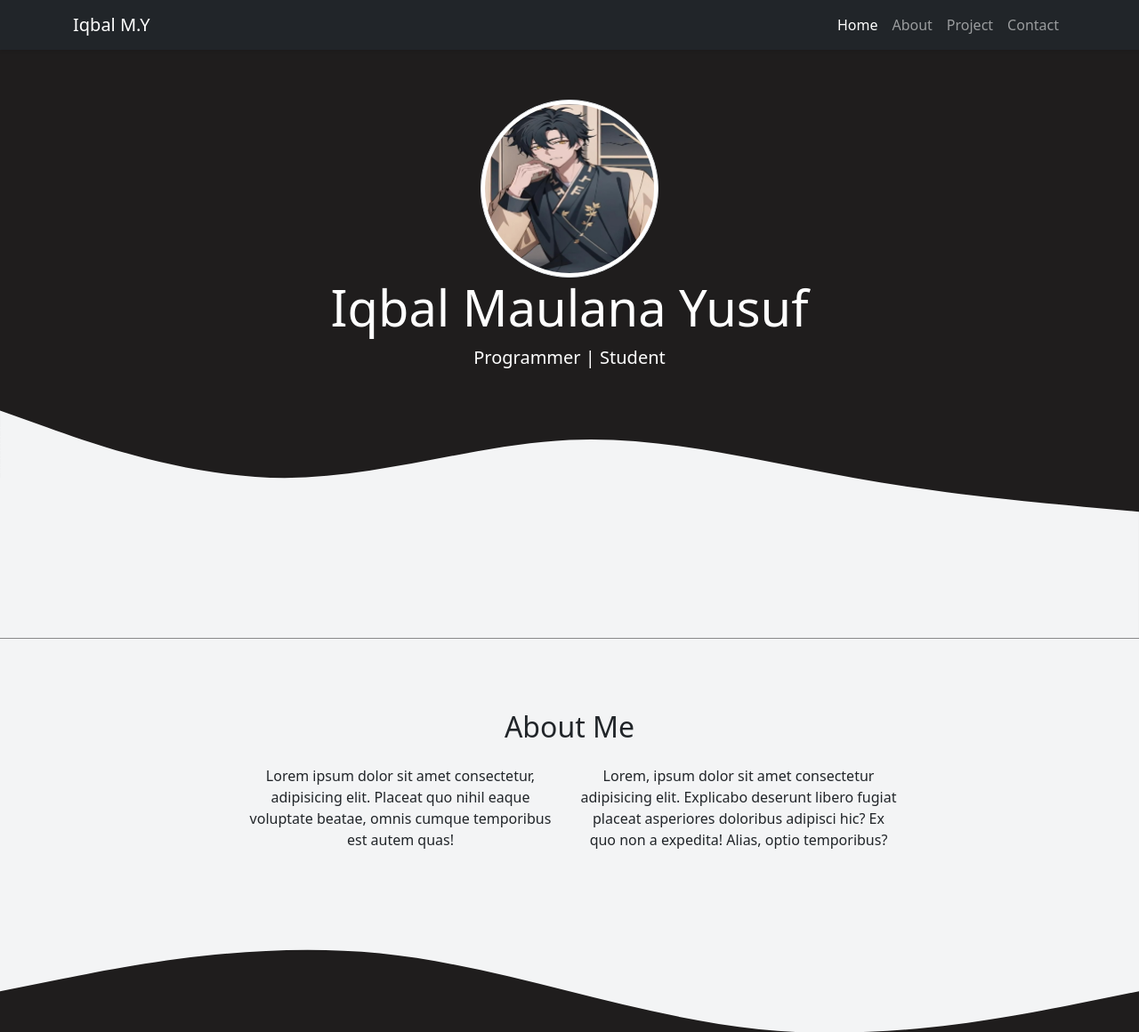
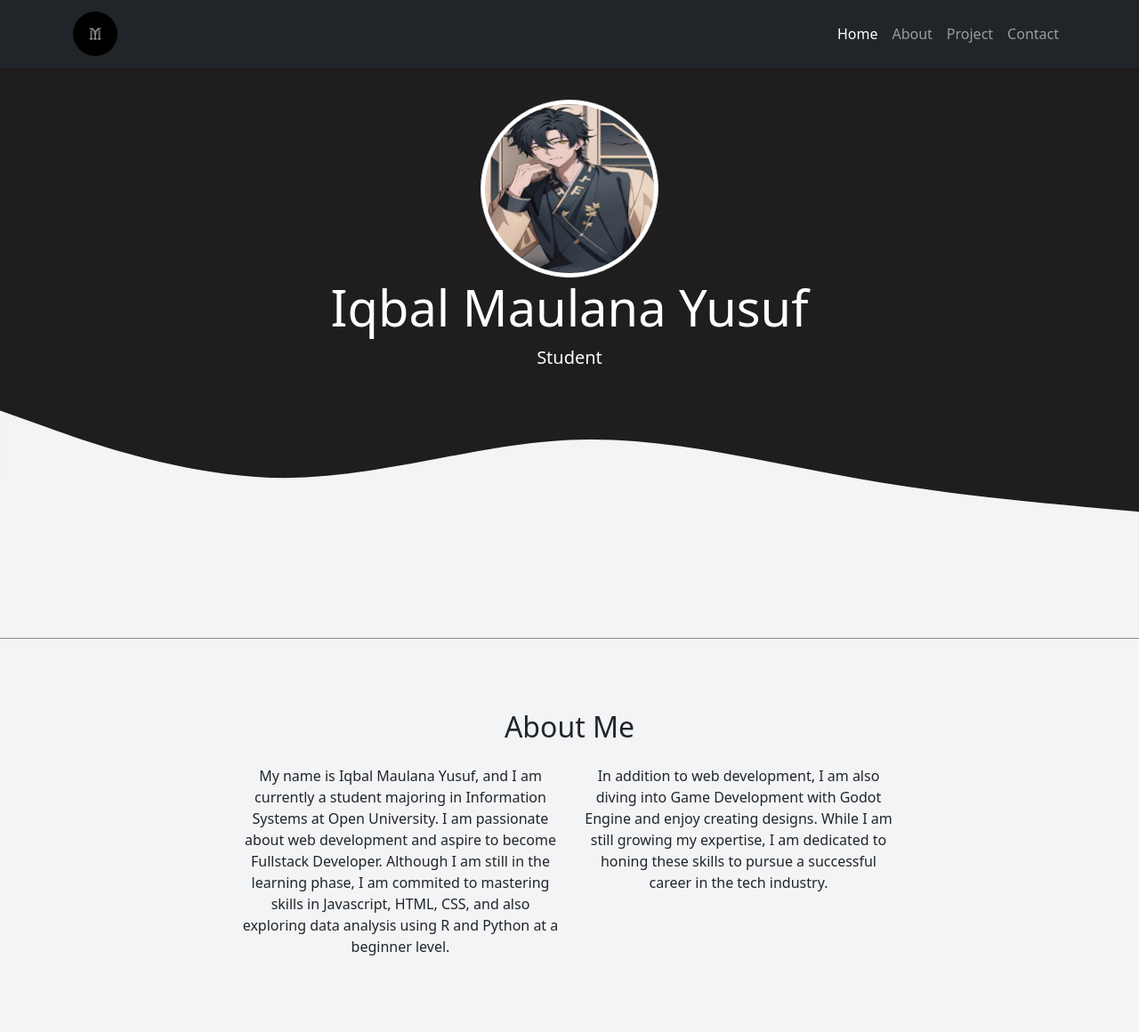
Before and after one commit to HeiByte/imayu.github.io, a plain HTML site: page index.html in a window 1280 px wide. Shown: the top 1160 px of the page at 89% size. Drawn offline with nearby package versions, Linux system fonts and the light colour scheme.

Commit message:
Menambahkan file img logo dan merubah text about me

```diff
--- a/index.html
+++ b/index.html
@@ -13,7 +13,7 @@
     <!-- navbar -->
     <nav class="navbar navbar-expand-lg navbar-dark bg-dark shadow-sm fixed-top">
       <div class="container">
-        <a class="navbar-brand" href="#">Iqbal M.Y</a>
+        <a class="navbar-brand"><img src="img/logojpg.jpg" alt="logo" width="50" class="rounded-circle" /></a>
         <button class="navbar-toggler" type="button" data-bs-toggle="collapse" data-bs-target="#navbarNav" aria-controls="navbarNav" aria-expanded="false" aria-label="Toggle navigation">
           <span class="navbar-toggler-icon"></span>
         </button>
@@ -41,7 +41,7 @@
     <section class="jumbotron text-center">
       <img src="img/images.jpg" alt="Iqbal" width="200" class="rounded-circle img-thumbnail animate__animated animate__fadeIn" />
       <h1 class="display-4 animate__animated animate__fadeInLeft">Iqbal Maulana Yusuf</h1>
-      <p class="lead animate__animated animate__fadeInRight">Programmer | Student</p>
+      <p class="lead animate__animated animate__fadeInRight">Student</p>
       <svg xmlns="http://www.w3.org/2000/svg" viewBox="0 0 1440 320">
         <path
           fill="#f3f4f5"
@@ -62,10 +62,16 @@
         </div>
         <div class="row justify-content-center fs-6 text-center">
           <div class="col-md-4 c-1">
-            <p>Lorem ipsum dolor sit amet consectetur, adipisicing elit. Placeat quo nihil eaque voluptate beatae, omnis cumque temporibus est autem quas!</p>
+            <p>
+              My name is Iqbal Maulana Yusuf, and I am currently a student majoring in Information Systems at Open University. I am passionate about web development and aspire to become Fullstack Developer. Although I am still in the
+              learning phase, I am commited to mastering skills in Javascript, HTML, CSS, and also exploring data analysis using R and Python at a beginner level.
+            </p>
           </div>
           <div class="col-md-4 c-2">
-            <p>Lorem, ipsum dolor sit amet consectetur adipisicing elit. Explicabo deserunt libero fugiat placeat asperiores doloribus adipisci hic? Ex quo non a expedita! Alias, optio temporibus?</p>
+            <p>
+              In addition to web development, I am also diving into Game Development with Godot Engine and enjoy creating designs. While I am still growing my expertise, I am dedicated to honing these skills to pursue a successful career in
+              the tech industry.
+            </p>
           </div>
         </div>
       </div>
@@ -149,7 +155,7 @@
                 <label for="pesan" class="form-label">Pesan</label>
                 <textarea class="form-control shadow-sm p-3 mb-5 bg-body-tertiary rounded" id="pesan" rows="3"></textarea>
               </div>
-              <button type="submit" class="btn btn-primary">Kirim</button>
+              <button type="submit" class="btn btn-primary">Send</button>
             </form>
           </div>
         </div>
```
Also changed, not shown: img/logojpg.jpg (added).
